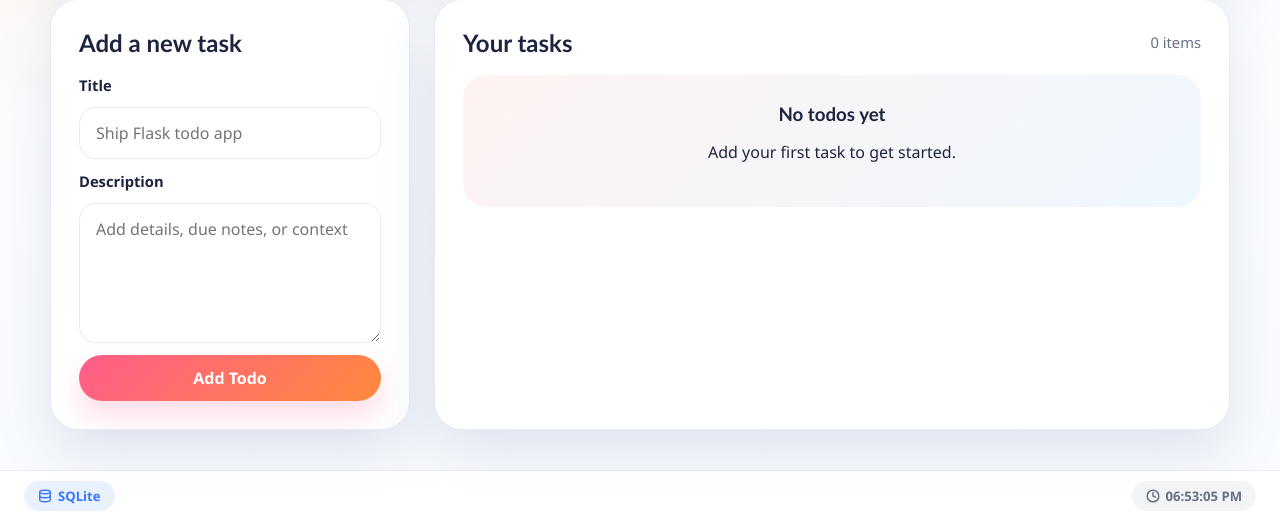
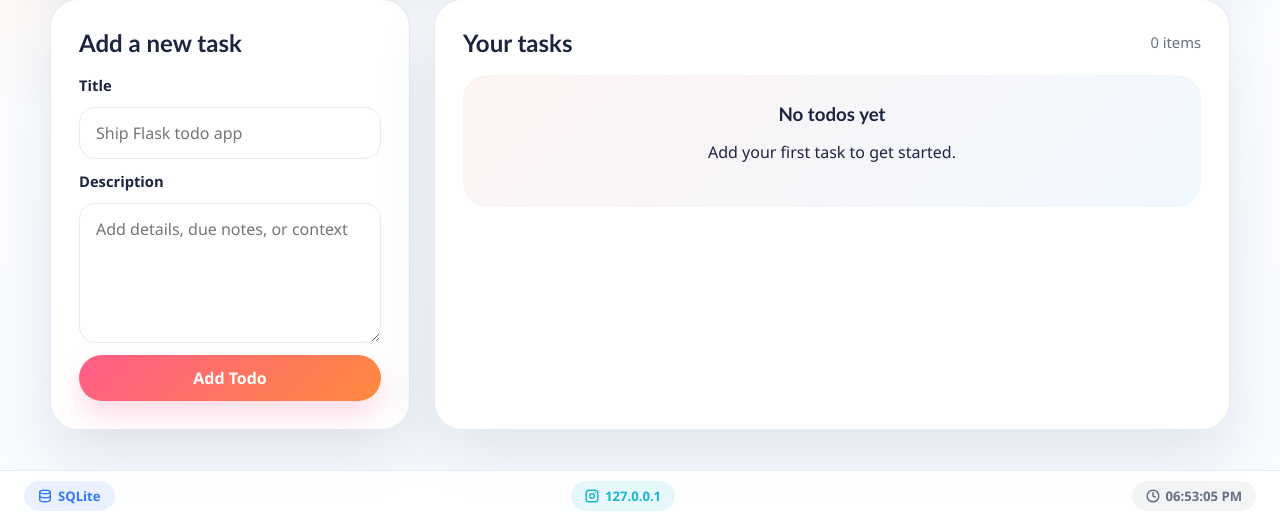
Before and after one commit to kunchalavikram1427/better-todo-app, a Flask app: page / in a window 1280 px wide. Shown: the part 279-800 px from the top of the page. Run offline with Flask 3, Linux system fonts and the light colour scheme.

Commit message:
Add IP address in footer

```diff
--- a/app/routes.py
+++ b/app/routes.py
@@ -1,3 +1,4 @@
+import socket
 from datetime import datetime
 
 from flask import Blueprint, current_app, flash, redirect, render_template, request, url_for
@@ -20,7 +21,13 @@ def index():
     db_uri = current_app.config["SQLALCHEMY_DATABASE_URI"]
     db_type = "PostgreSQL" if "postgresql" in db_uri else "SQLite"
 
-    return render_template("index.html", todos=todos, stats=stats, db_type=db_type)
+    try:
+        hostname = socket.gethostname()
+        ip_address = socket.gethostbyname(hostname)
+    except socket.error:
+        ip_address = "127.0.0.1"
+
+    return render_template("index.html", todos=todos, stats=stats, db_type=db_type, ip_address=ip_address)
 
 
 @main_bp.route("/todos", methods=["POST"])
--- a/app/static/styles.css
+++ b/app/static/styles.css
@@ -360,6 +360,11 @@ textarea:focus {
   background: rgba(53, 120, 255, 0.1);
 }
 
+.footer-ip {
+  color: var(--cyan);
+  background: rgba(25, 182, 210, 0.1);
+}
+
 .footer-clock {
   color: var(--muted);
   background: rgba(102, 112, 133, 0.08);
--- a/app/templates/base.html
+++ b/app/templates/base.html
@@ -17,6 +17,14 @@
           <path d="M3 5v14c0 1.66 4 3 9 3s9-1.34 9-3V5"/>
         </svg>
         {{ db_type | default("SQLite") }}
+      </div>
+      <div class="footer-badge footer-ip">
+        <svg width="14" height="14" viewBox="0 0 24 24" fill="none" stroke="currentColor" stroke-width="2.5" stroke-linecap="round" stroke-linejoin="round">
+          <rect x="2" y="2" width="20" height="20" rx="5" ry="5"/>
+          <path d="M16 11.37A4 4 0 1 1 12.63 8 4 4 0 0 1 16 11.37z"/>
+          <line x1="17.5" y1="6.5" x2="17.51" y2="6.5"/>
+        </svg>
+        {{ ip_address | default("127.0.0.1") }}
       </div>
       <div class="footer-badge footer-clock">
         <svg width="14" height="14" viewBox="0 0 24 24" fill="none" stroke="currentColor" stroke-width="2.5" stroke-linecap="round" stroke-linejoin="round">
```
